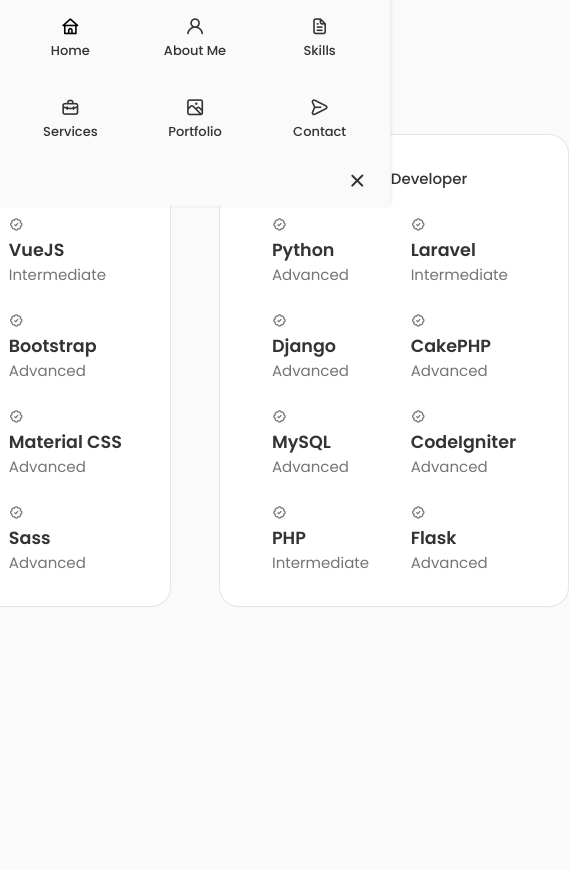
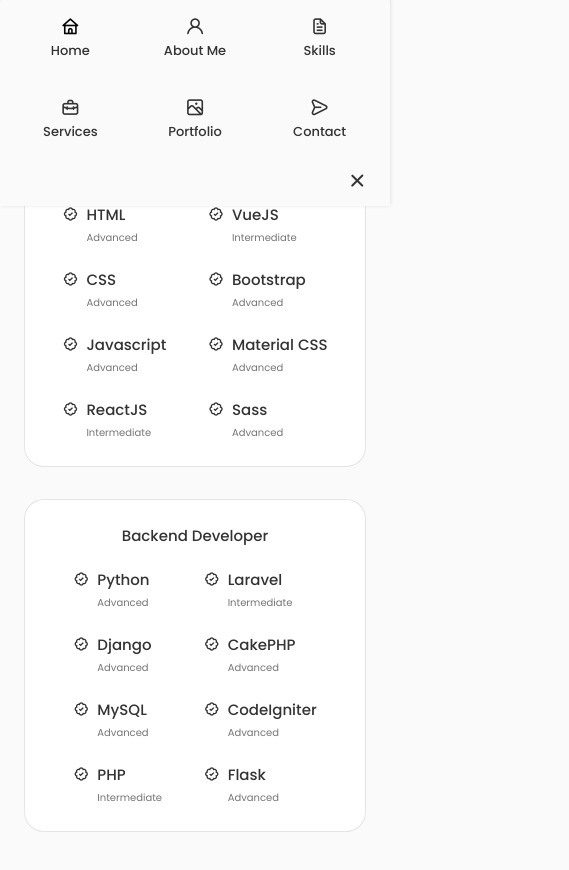
Before and after one commit to stevescilar/Master_Steve, a React (Create React App) app: page / in a window 390 px wide. Shown: the part 1482-2352 px from the top of the page, 569 px wide, since content can reach past the window. Before the commit the page ends 2201 px from the top, so only its background shows below. Built offline with nearby package versions, Linux system fonts and the light colour scheme.

Commit message:
Skills Component done

```diff
--- a/src/components/skills/skills.css
+++ b/src/components/skills/skills.css
@@ -29,3 +29,63 @@
     align-items: flex-start;
     row-gap: 1.5rem;
 }
+
+
+.skills__data {
+    display: flex;
+    column-gap: 0.5rem;
+}
+
+.skills .bx-badge-check {
+    font-size: 1rem;
+    color: var(--title-color);
+}
+
+.skills__name {
+    font-size: var(--normal-font-size);
+    font-weight: var(--font-medium);
+    line-height: 18px;
+}
+
+.skills__level {
+    font-size: var(--tiny-font-size);
+}
+
+
+/*=============== BREAKPOINTS ===============*/
+/* For large devices */
+@media screen and (max-width: 992px) {
+.skills__container {
+    grid-template-columns: max-content;
+    row-gap: 2rem;
+}
+  }
+  /* For large devices */
+
+
+
+  /* For medium devices */
+
+
+  @media screen and (max-width: 576px) {
+    .skills__container {
+        grid-template-columns: 1fr;
+    }
+
+    .skills__content {
+        padding: 1.5rem;
+    }
+
+  }
+
+  /* For small devices */
+  @media screen and (max-width: 350px) {
+    .skills__box {
+        column-gap: 1.25rem;
+
+    }
+
+    .skills__name {
+        font-size: var(--small-font-size);
+    }
+  }
```
